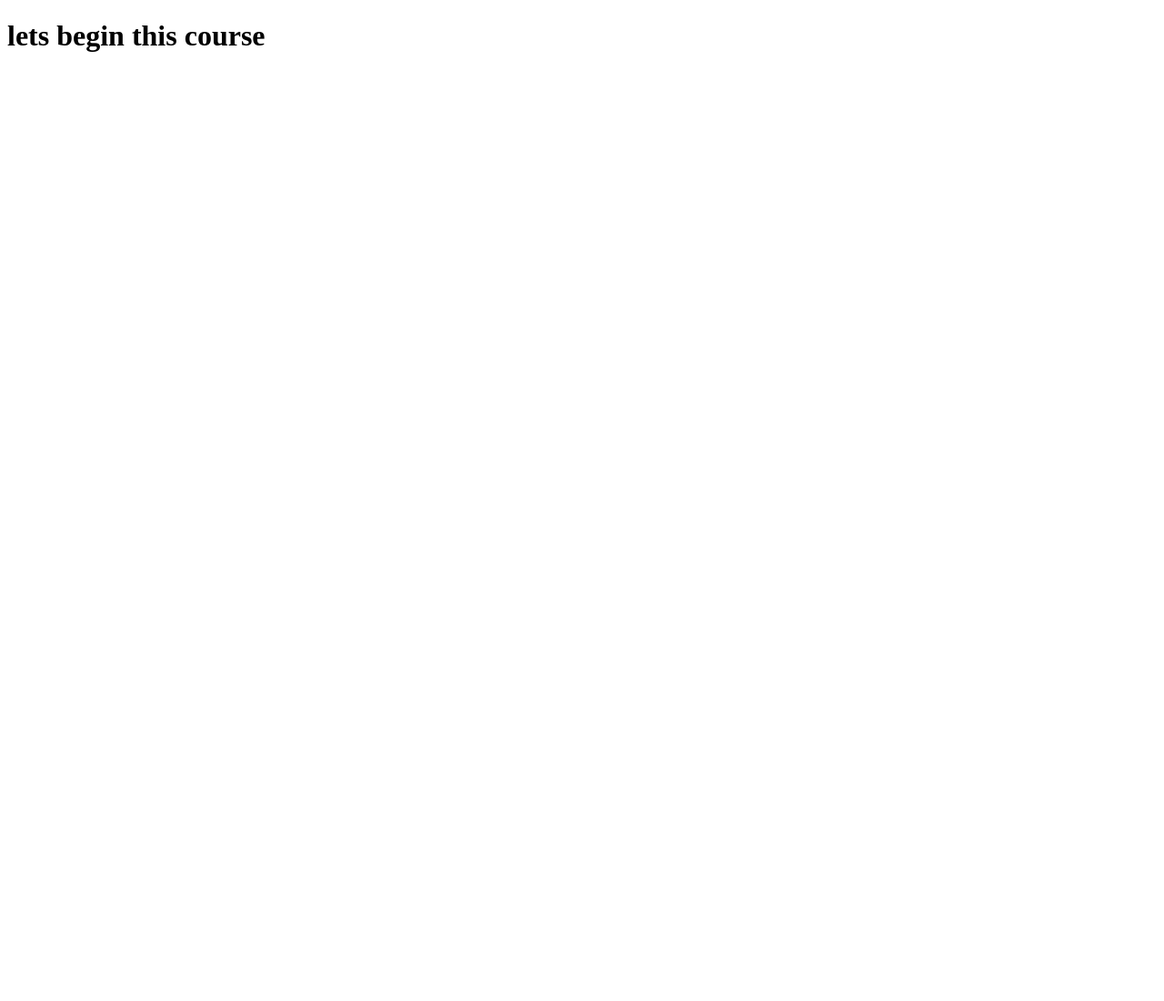
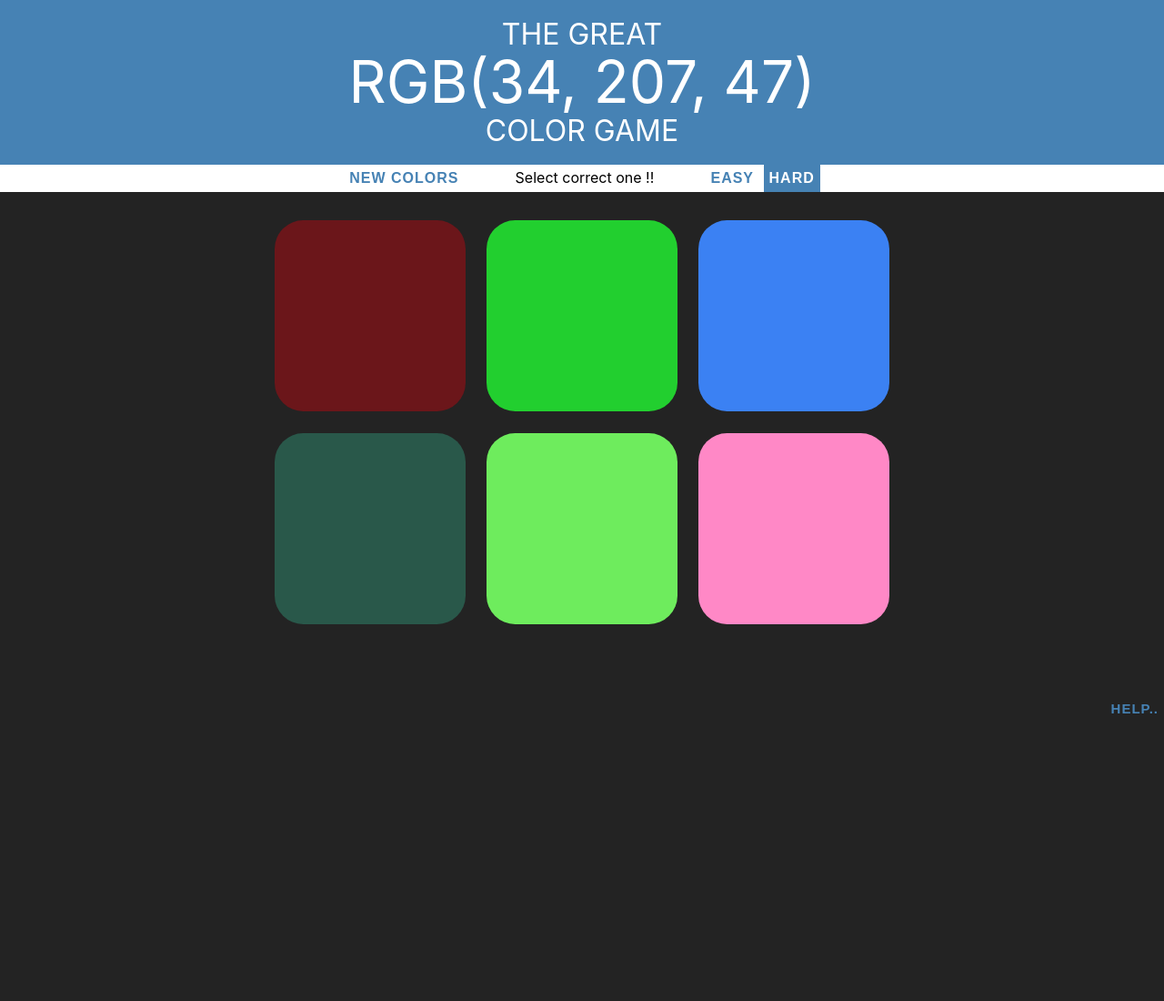
Before and after one commit to Suraj-tech20/Color_Project_Jss, a plain HTML site: page index.html in a window 1280 px wide. Shown: the top 1100 px of the page at 91% size. Before the commit the page ends 800 px from the top, so only its background shows below. Drawn offline with Linux system fonts and the light colour scheme.

Commit message:
for the final step for sharing the link

```diff
--- a/index.html
+++ b/index.html
@@ -4,11 +4,37 @@
 <head>
     <meta charset="UTF-8">
     <meta name="viewport" content="width=device-width, initial-scale=1.0">
-    <title>Document</title>
+    <link rel="stylesheet" type="text/css" href="color_game.css">
+    <!-- <link rel="stylesheet" href="C:\Users\SURAJ GARG\Desktop\html pro\bootstrap.css"> -->
+    <title>color game</title>
 </head>
 
 <body>
-    <h1>lets begin this course</h1>
+    <h1>
+        The Great
+        <br>
+        <span id="colordisplay">RGB</span>
+        <br> color Game
+    </h1>
+    <div id="working">
+        <button id="newgame">NEW COLORS</button>
+        <span id="message">Select correct one !!</span>
+        <button id="easybtn">EASY</button>
+        <button class="selected" id="hardbtn">HARD</button>
+    </div>
+    <div id="container">
+        <div class="square"></div>
+        <div class="square"></div>
+        <div class="square"></div>
+        <div class="square"></div>
+        <div class="square"></div>
+        <div class="square"></div>
+    </div>
+    <div>
+        <a href="helpdesk.html" target="_blank" class="help"><button>HELP..</button></a>
+    </div>
+
+    <script src="color_game.js"></script>
 </body>
 
 </html>
```
